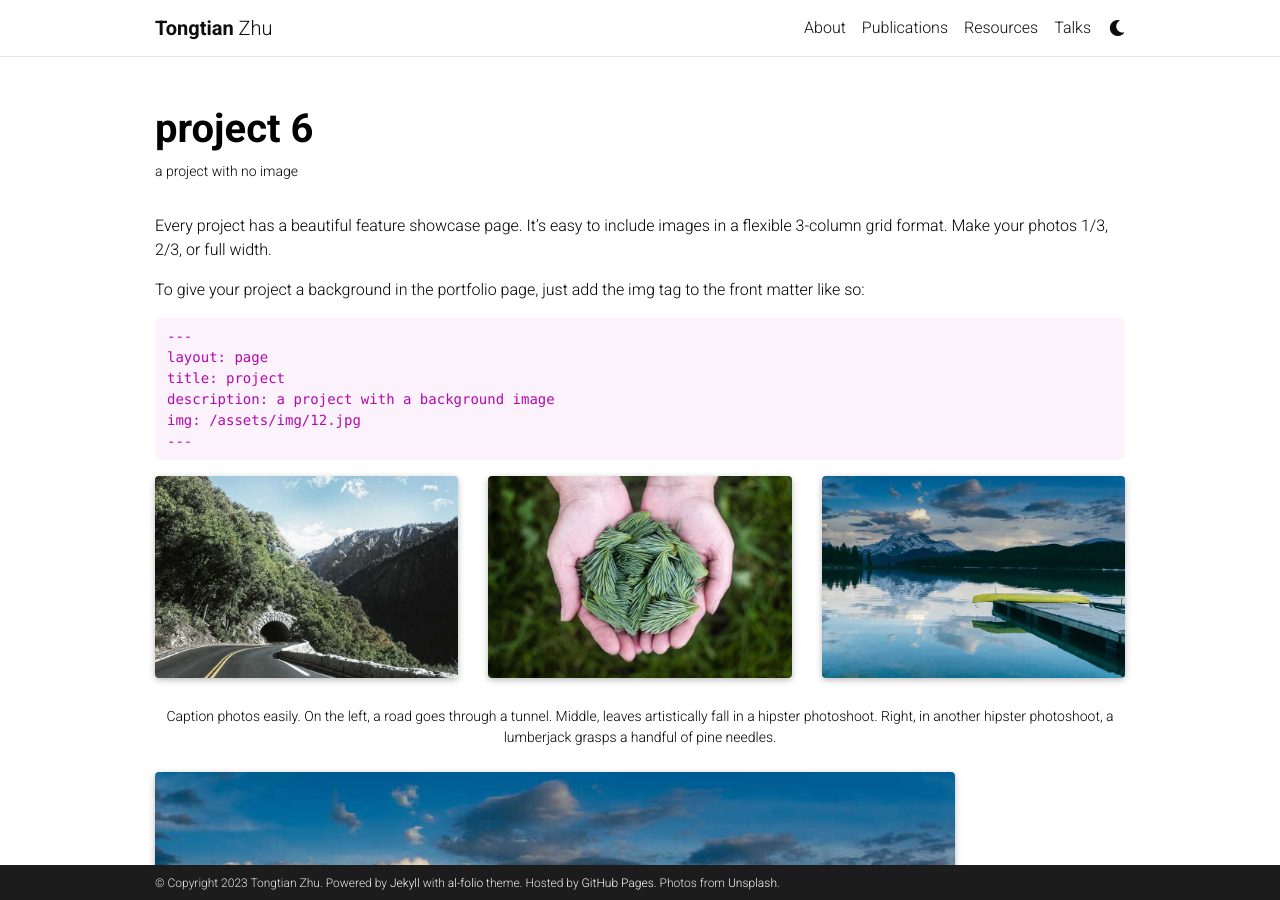
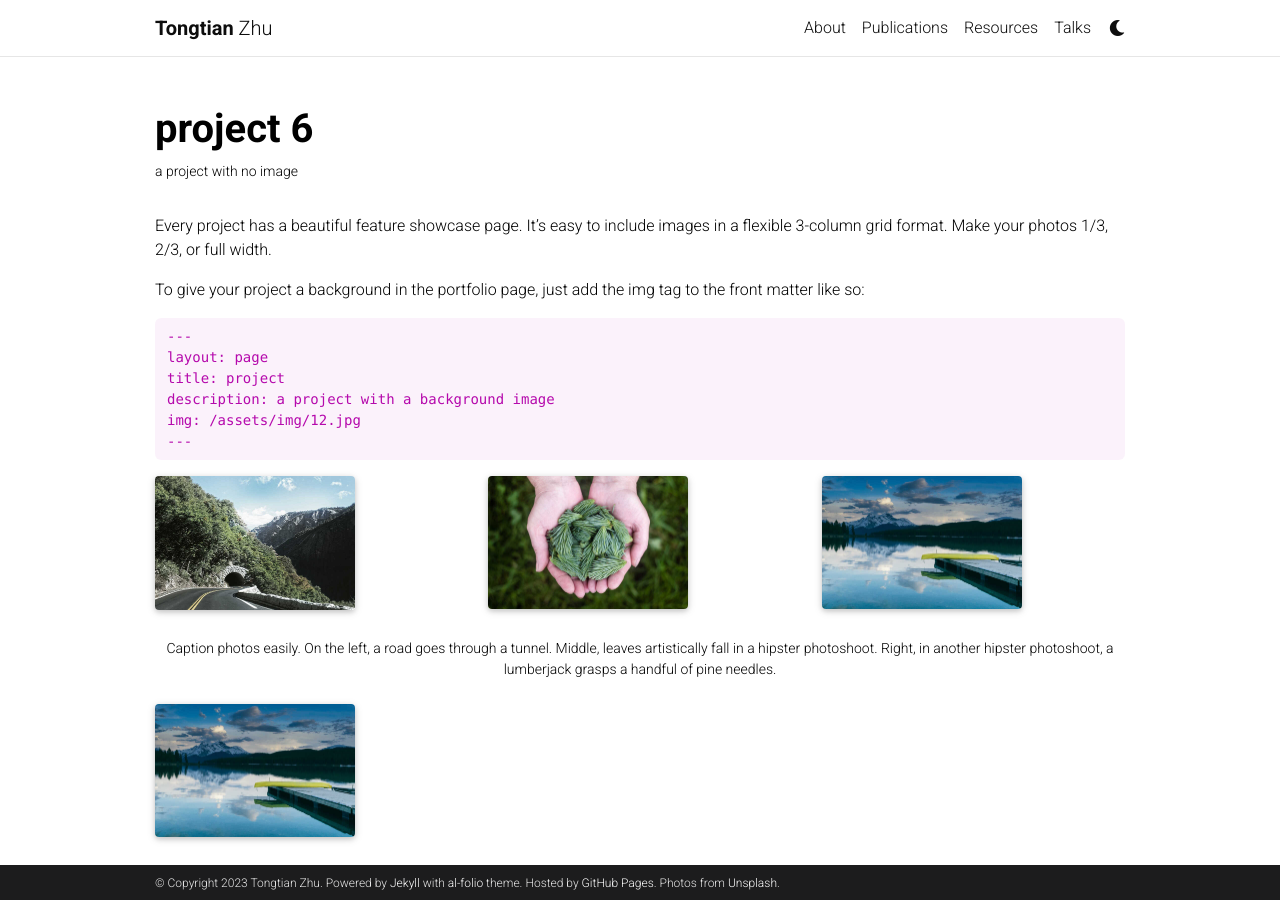
Before and after one commit to Raiden-Zhu/Raiden-Zhu.github.io, a Jekyll site: the page built from _projects/6_project.md, in a window 1280 px wide and 900 px high. Built offline with Jekyll 4.4.1, drawn with Linux system fonts in a browser that asks for light colours; full-size pictures stand in for the smaller copies a plugin makes; comment, search, counter and statistics services are not loaded; a style sheet for code colours, icons or effects is not loaded.

Commit message:
Update figure.html

```diff
--- a/_includes/figure.html
+++ b/_includes/figure.html
@@ -17,8 +17,8 @@
     <img
       src="{{ include.path | relative_url }}"
       {% if include.class %}class="{{ include.class }}"{% endif %}
-      {% if include.width %}width="{{ include.width }}"{% else %}width="auto"{% endif %}
-      {% if include.height %}height="{{ include.height }}"{% else %}height="auto"{% endif %}
+      {% if include.width %}width="{{ include.width }}"{% else %}width="200px"{% endif %}
+      {% if include.height %}height="{{ include.height }}"{% else %}height="200px"{% endif %}
       {% if include.min-width %}min-width="{{ include.min-width }}"{% endif %}
       {% if include.min-height %}min-height="{{ include.min-height }}"{% endif %}
       {% if include.max-width %}max-width="{{ include.max-width }}"{% endif %}
```
